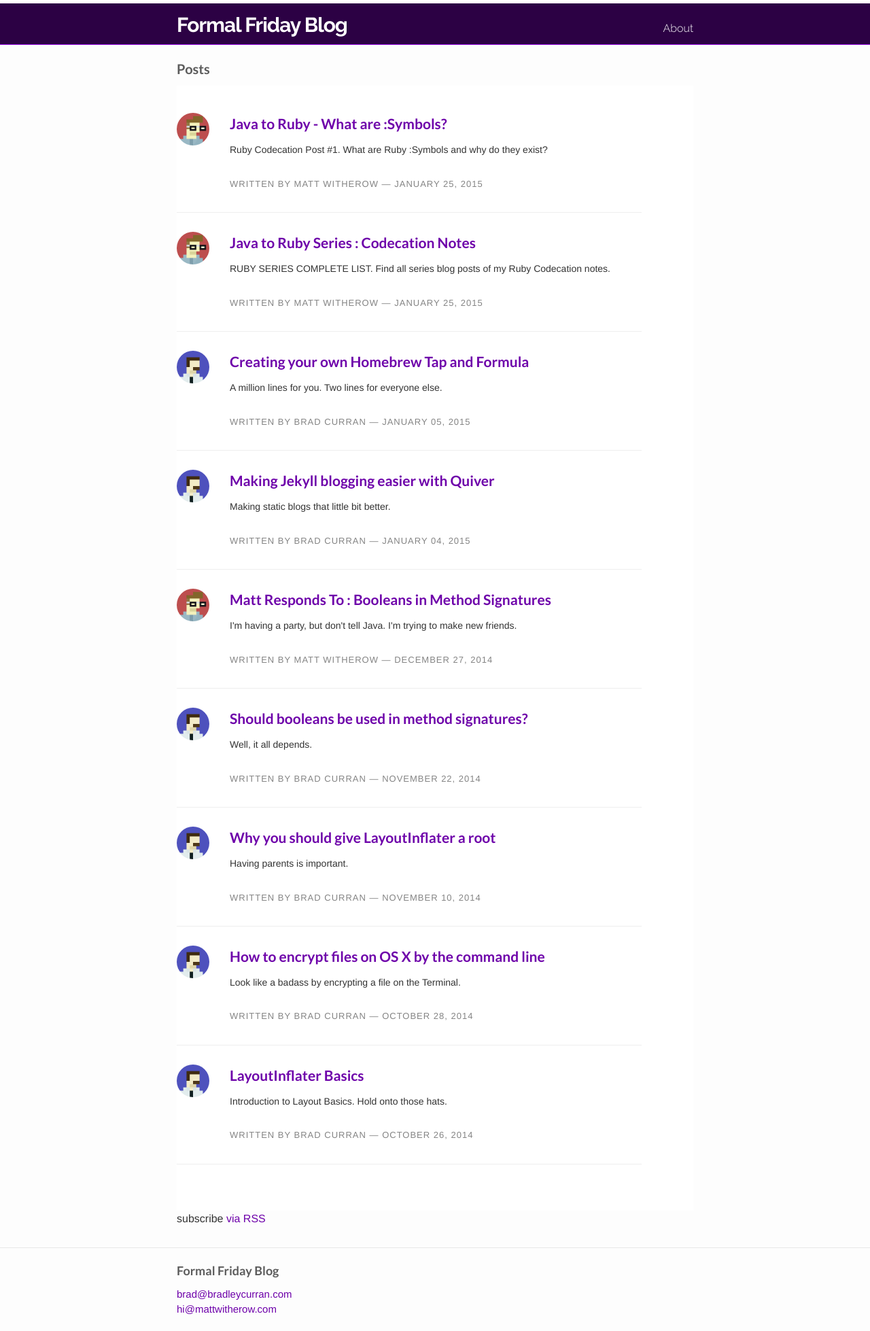
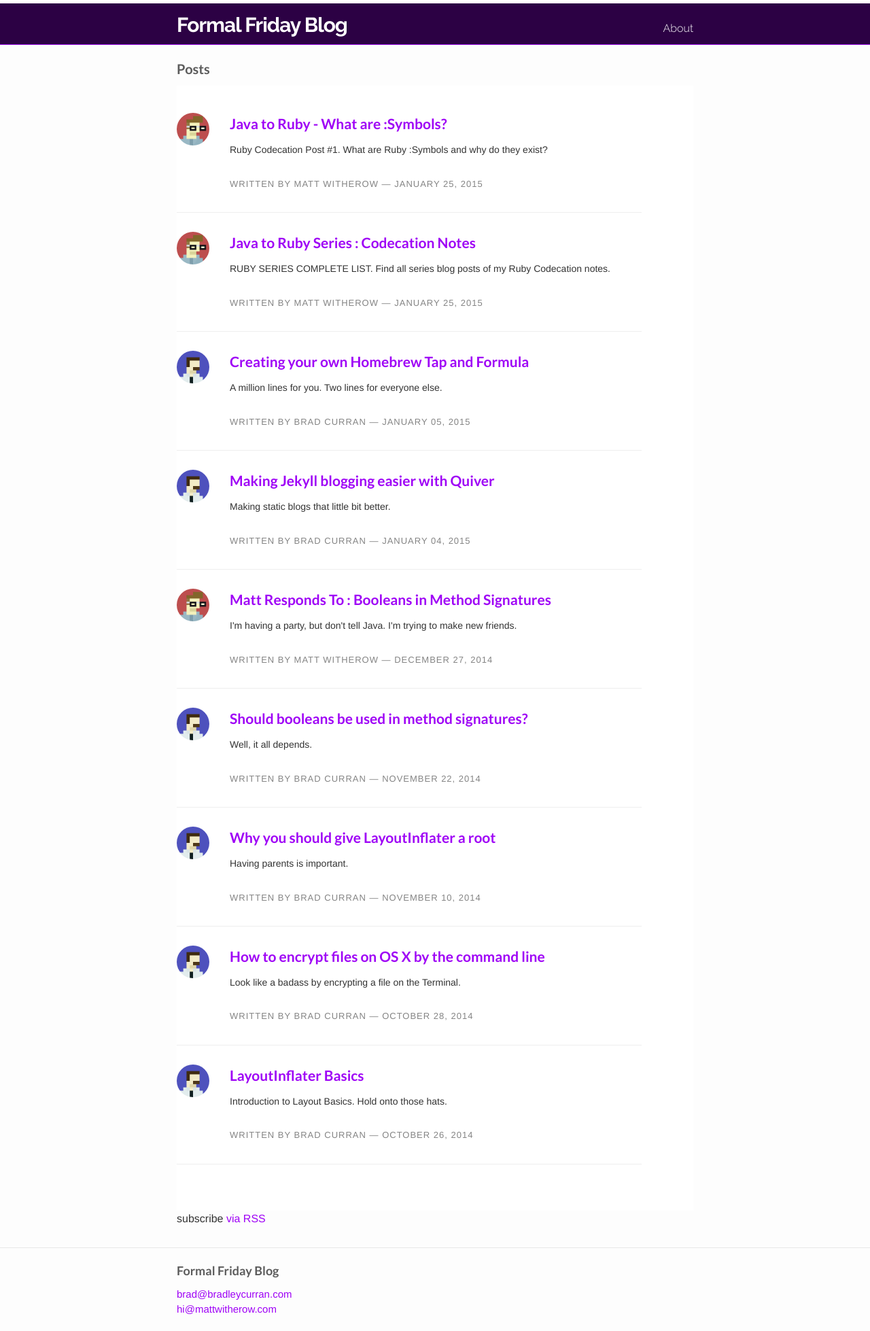
Before and after one commit to codebeer/codebeer.github.io, a Jekyll site: the page built from index.html, in a window 1280 px wide. Shown: the whole page at 68% size. Built offline with Jekyll 4.4.1, drawn with Linux system fonts in a browser that asks for light colours.

Commit message:
slight tweak to link colours to make it easier to see

```diff
--- a/_sass/_base.scss
+++ b/_sass/_base.scss
@@ -77,11 +77,11 @@ li {
  * Links
  */
 a {
-    color: $brand-color;
+    color: lighten($brand-color, 15%);
     text-decoration: none;
 
     &:visited {
-        color: darken($brand-color, 15%);
+        color: darken($brand-color, 5%);
     }
 
     &:hover {
```
